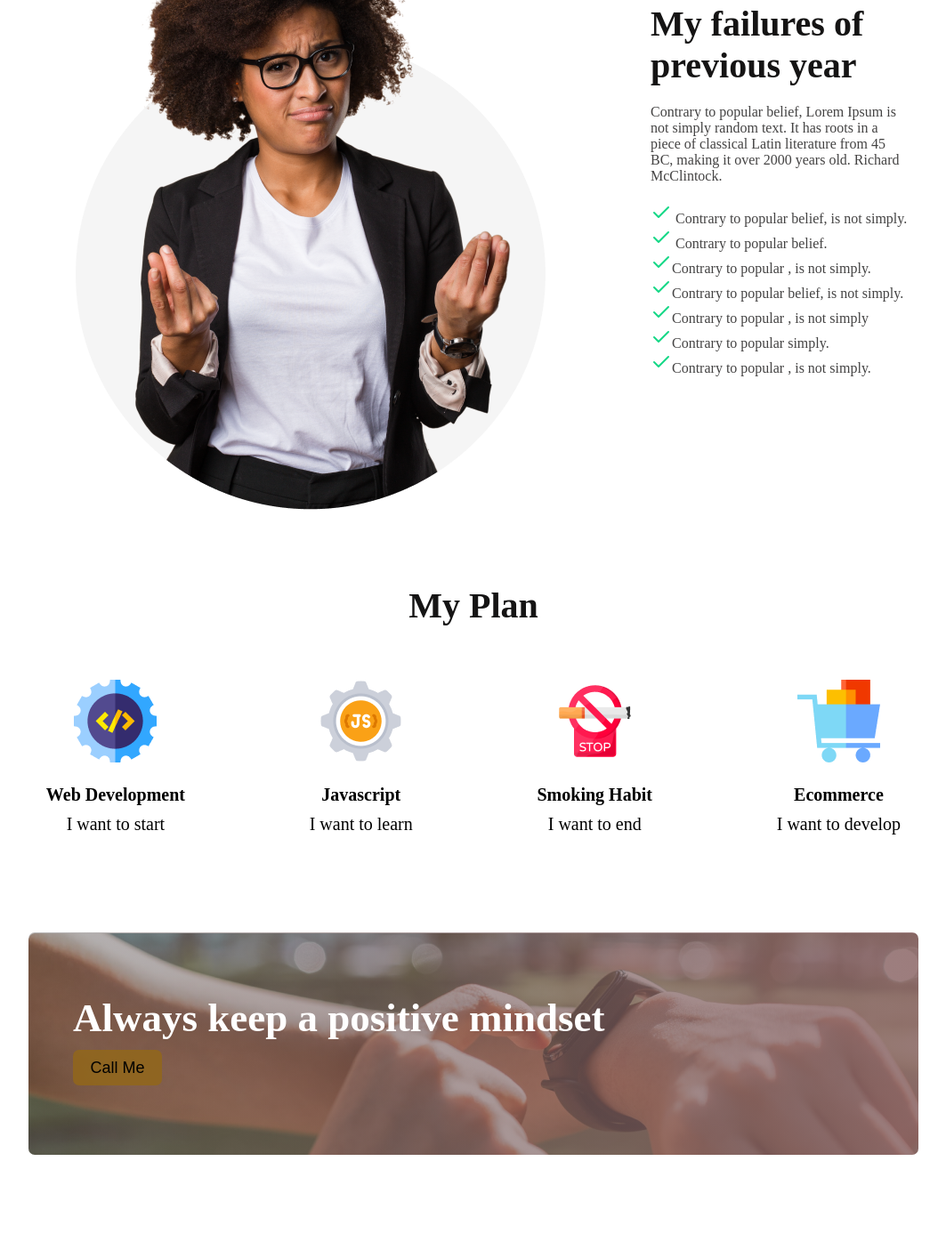
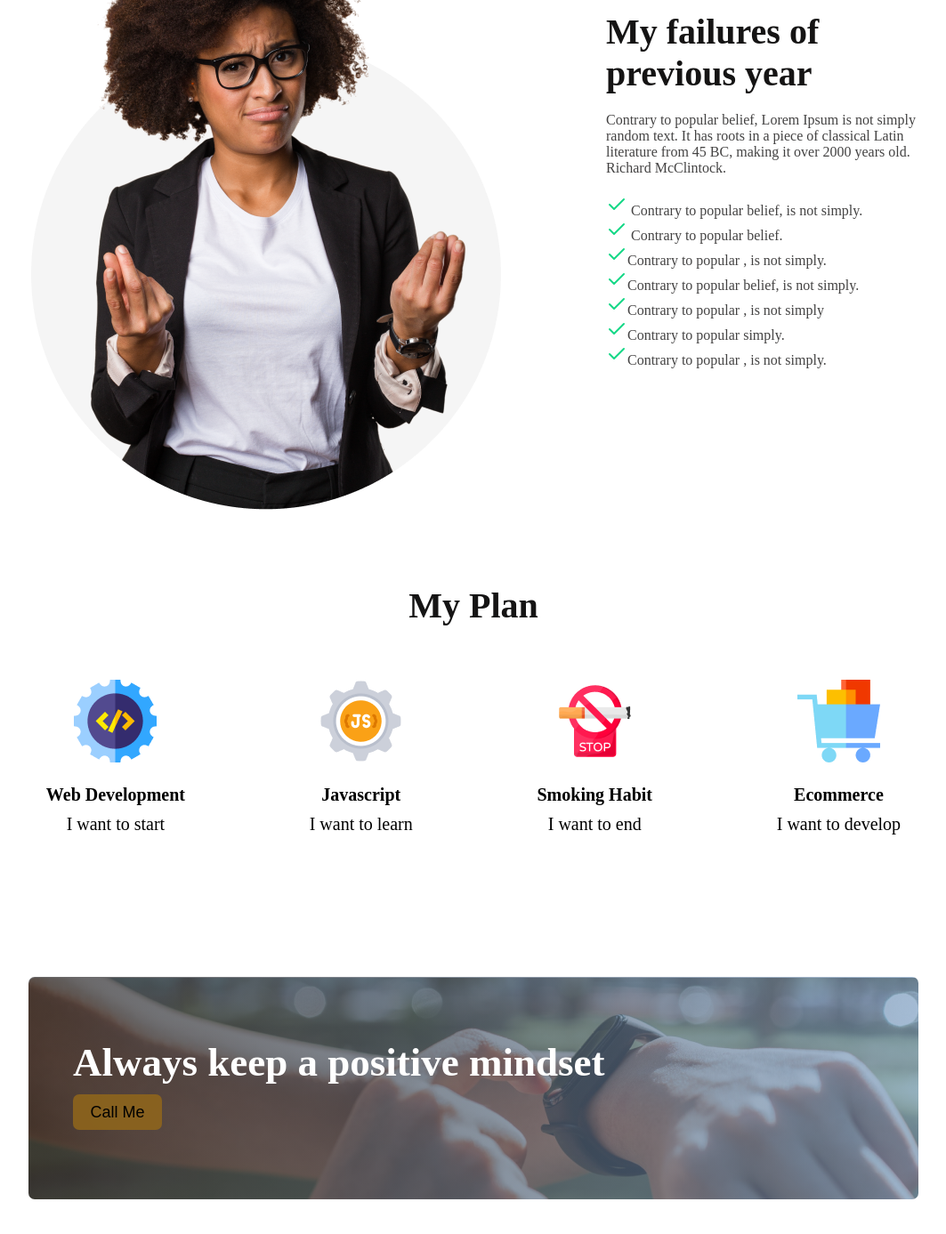
Before and after one commit to Shahab17/practice-task, a plain HTML site: page index.html in a window 1280 px wide. Shown: the part 701-2088 px from the top of the page at 89% size, without its empty margins (108-1171 px from the left). Before the commit the page ends 2029 px from the top, so only its background shows below. Drawn offline with Linux system fonts and the light colour scheme.

Commit message:
update main content margin

```diff
--- a/styles/styles.css
+++ b/styles/styles.css
@@ -47,7 +47,7 @@ button{
 /* My failures of previous year section  */
 .container{
 
-    margin: 50px;
+    margin: 50px auto;
     background-color: rgb(255, 255, 255);
     display: flex;
     justify-content: space-around;
@@ -110,10 +110,10 @@ button{
 }
 /* background section  */
 .bg-img{
-    background-image: linear-gradient(to right, rgba(85, 80, 80, 0.425), rgba(143, 106, 106, 0.87)), url(../images/watch.png);
+    background-image: linear-gradient(to right, rgba(48, 44, 44, 0.726), rgba(118, 152, 190, 0.644)), url(../images/watch.png);
     width: 1000px;
     height: 250px;
-    margin: 30px auto;
+    margin: 80px auto;
     border-radius: 7px;
 }
 .bg-text{
```
